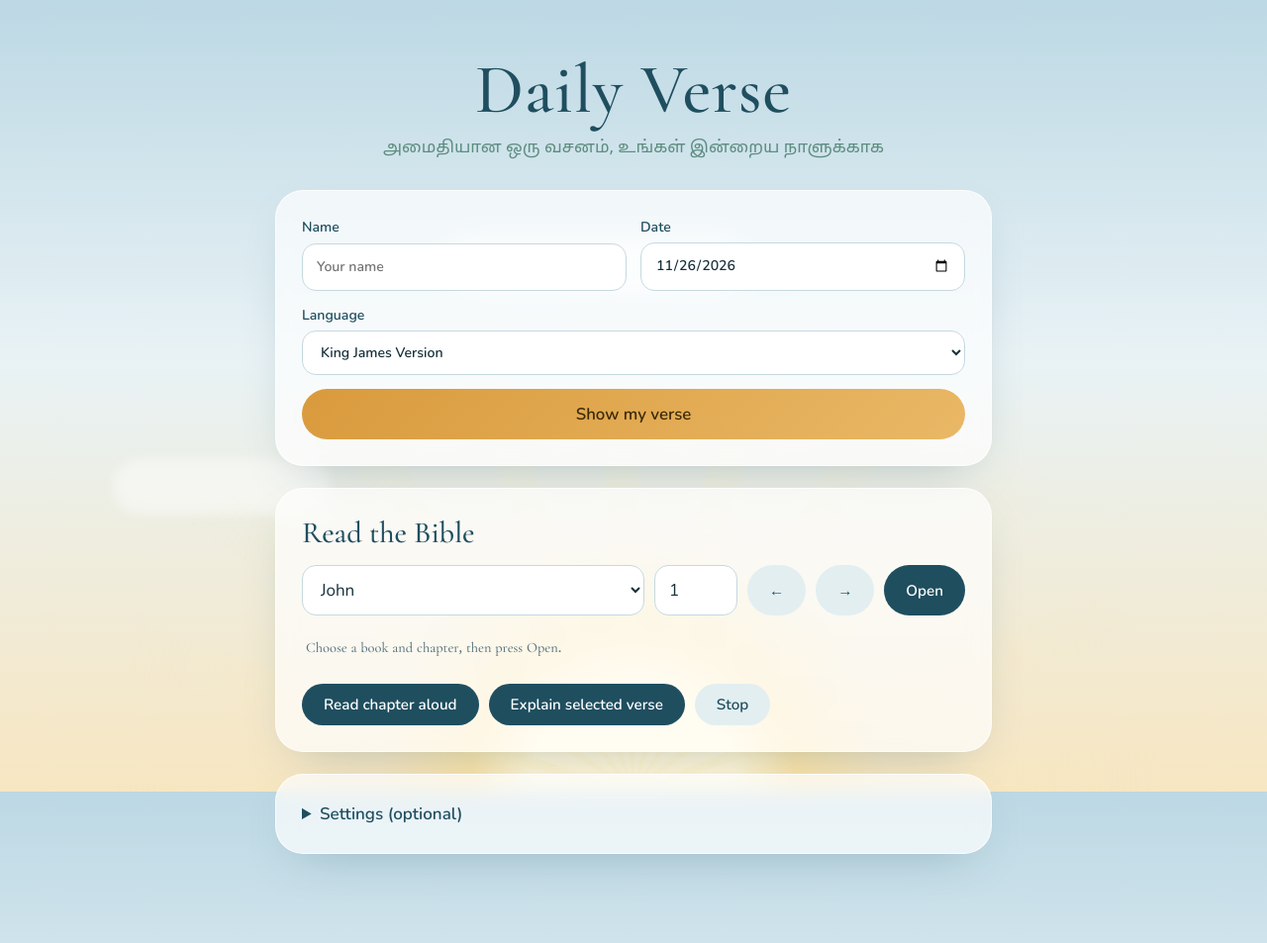
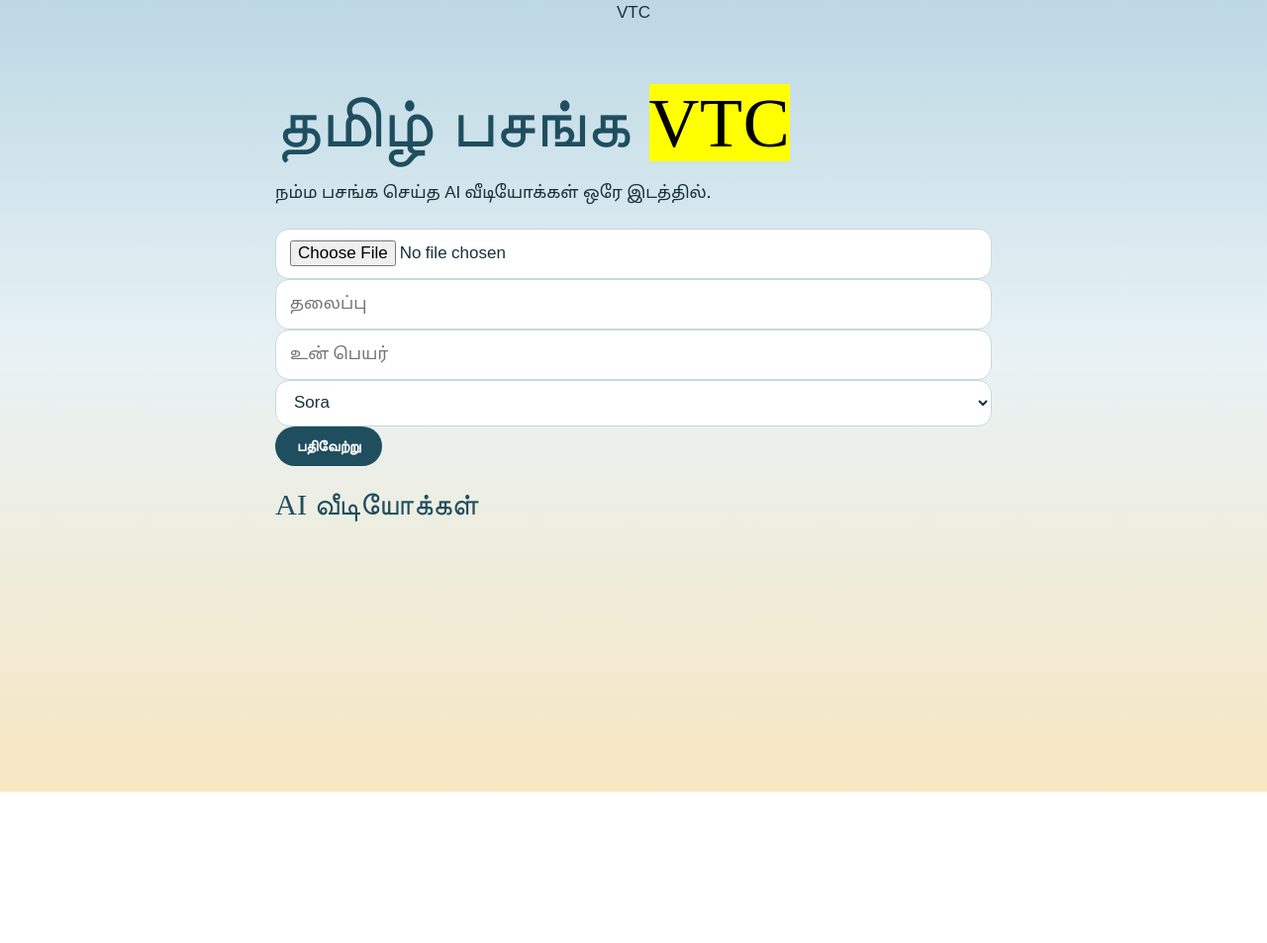
Before and after one commit to Obito-33/yeshu, a plain HTML site: page index.html in a window 1280 px wide. Shown: the whole page at 99% size. After the commit the page ends 800 px from the top, so only its background shows below. Drawn offline with nearby package versions, Linux system fonts and the light colour scheme; no server answers; a web font is replaced by a local one.

Commit message:
Update index.html

```diff
--- a/index.html
+++ b/index.html
@@ -1,72 +1,33 @@
 <!DOCTYPE html>
 <html lang="ta">
 <head>
-<meta charset="UTF-8">
+<meta charset="utf-8">
 <meta name="viewport" content="width=device-width, initial-scale=1">
-<title>Daily Verse</title>
-<link rel="preconnect" href="https://fonts.googleapis.com">
-<link rel="preconnect" href="https://fonts.gstatic.com" crossorigin>
-<link href="https://fonts.googleapis.com/css2?family=Cormorant+Garamond:ital,wght@0,500;1,500&family=Nunito:wght@400;600&family=Noto+Serif+Tamil:wght@400;600&family=Noto+Sans+Tamil:wght@400;600&display=swap" rel="stylesheet">
+<title>தமிழ் பசங்க VTC</title>
+<link href="https://fonts.googleapis.com/css2?family=Anek+Tamil:wght@400;600;800&display=swap" rel="stylesheet">
 <link rel="stylesheet" href="style.css">
 </head>
 <body>
-<div class="sky" aria-hidden="true">
-  <div class="sun"></div>
-  <div class="cloud c1"></div><div class="cloud c2"></div><div class="cloud c3"></div>
-</div>
+<header><span class="logo">VTC</span></header>
+<main>
+  <h1>தமிழ் பசங்க <mark>VTC</mark></h1>
+  <p>நம்ம பசங்க செய்த AI வீடியோக்கள் ஒரே இடத்தில்.</p>
 
-<main>
-  <header>
-    <h1>Daily Verse</h1>
-    <p class="sub">அமைதியான ஒரு வசனம், உங்கள் இன்றைய நாளுக்காக</p>
-  </header>
+  <form id="form">
+    <input type="file" id="file" accept="video/*" required>
+    <input type="text" id="title" placeholder="தலைப்பு" required maxlength="80">
+    <input type="text" id="creator" placeholder="உன் பெயர்" maxlength="40">
+    <select id="tool">
+      <option>Sora</option><option>Veo</option><option>Runway</option>
+      <option>Kling</option><option>Pika</option><option>Midjourney</option><option>Other</option>
+    </select>
+    <button class="btn" id="btn" type="submit">பதிவேற்று</button>
+  </form>
 
-  <section class="card" id="pick">
-    <label>Name<input id="name" placeholder="Your name" autocomplete="given-name"></label>
-    <label>Date<input id="date" type="date"></label>
-    <label>Language<select id="tr"><option>Loading languages…</option></select></label>
-    <button id="go" class="btn main">Show my verse</button>
-  </section>
-
-  <section class="card verse" id="result" hidden>
-    <p id="greet"></p>
-    <blockquote id="vtext"></blockquote>
-    <p id="vref"></p>
-    <div class="row">
-      <button id="vlisten" class="btn">Listen</button>
-      <button id="vexp" class="btn">Explain in Tamil</button>
-      <button class="btn ghost stop">Stop</button>
-    </div>
-    <div id="exp1" class="exp" hidden></div>
-  </section>
-
-  <section class="card" id="read">
-    <h2>Read the Bible</h2>
-    <div class="row pick">
-      <select id="book" aria-label="Book"></select>
-      <input id="chap" type="number" min="1" value="1" aria-label="Chapter">
-      <button id="prev" class="btn ghost" aria-label="Previous chapter">&larr;</button>
-      <button id="next" class="btn ghost" aria-label="Next chapter">&rarr;</button>
-      <button id="open" class="btn">Open</button>
-    </div>
-    <div id="text" class="text"><p class="hint">Choose a book and chapter, then press Open.</p></div>
-    <div class="row">
-      <button id="rlisten" class="btn">Read chapter aloud</button>
-      <button id="rexp" class="btn">Explain selected verse</button>
-      <button class="btn ghost stop">Stop</button>
-    </div>
-    <div id="exp2" class="exp" hidden></div>
-  </section>
-
-  <details class="card">
-    <summary>Settings (optional)</summary>
-    <p class="hint">Explain button for any verse in the Bible needs an Anthropic API key. It stays only in this browser.</p>
-    <input id="key" type="password" placeholder="sk-ant-..." autocomplete="off">
-    <button id="savekey" class="btn">Save key</button>
-  </details>
+  <h2>AI வீடியோக்கள்</h2>
+  <div id="grid" class="grid"></div>
 </main>
-
-<div id="toast" role="status"></div>
+<script src="https://cdn.jsdelivr.net/npm/@supabase/supabase-js@2.45.4"></script>
 <script src="script.js"></script>
 </body>
 </html>
```
